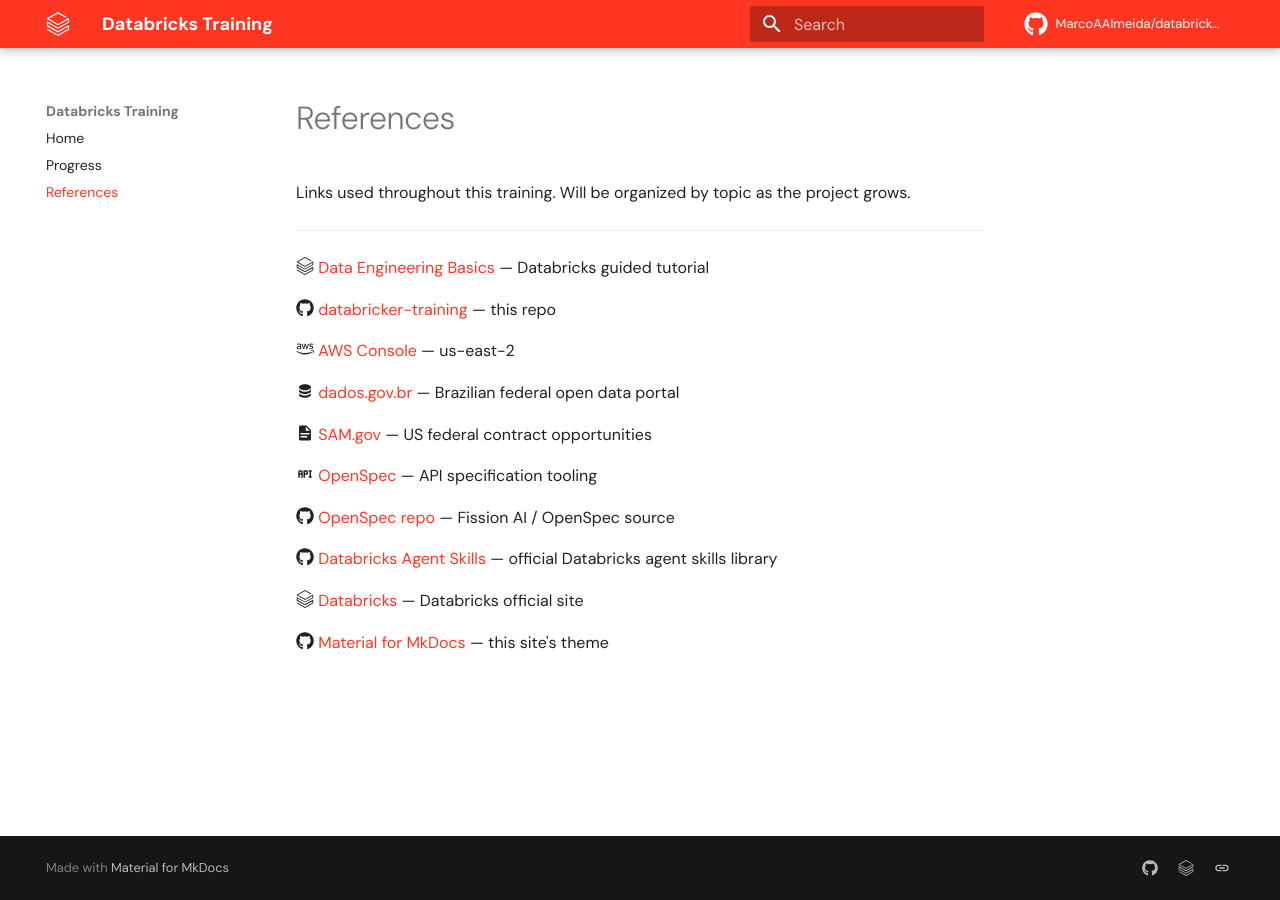
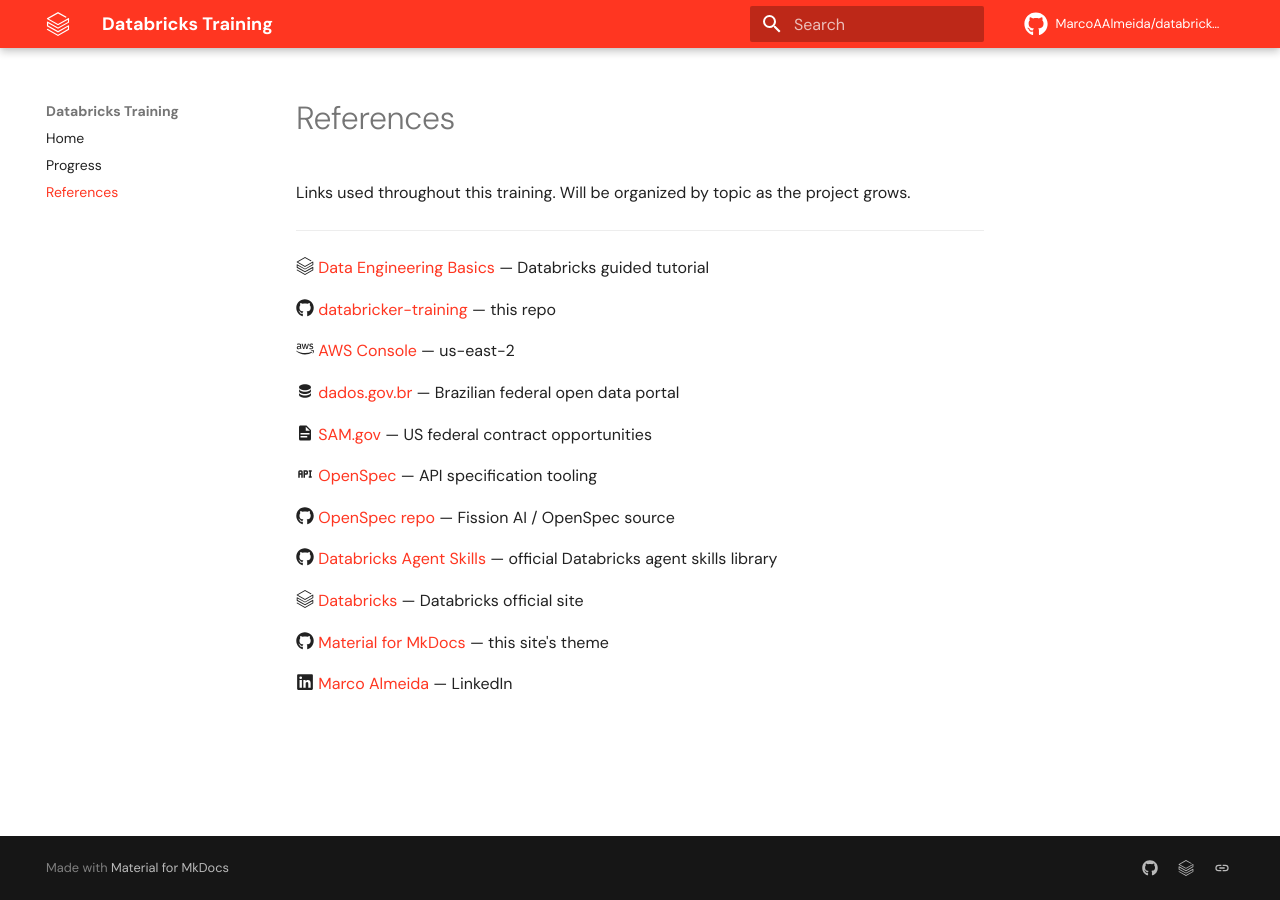
Before and after one commit to MarcoAAlmeida/databricker-training, an MkDocs documentation site: the page built from docs/references.md, in a window 1280 px wide. Built offline with MkDocs 1.6.1 and Material for MkDocs 9.7.7, drawn with Linux system fonts in a browser that asks for light colours; some web fonts are replaced; comment, search, counter and statistics services are not loaded.

Commit message:
add LinkedIn link

```diff
--- a/docs/references.md
+++ b/docs/references.md
@@ -23,3 +23,5 @@ Links used throughout this training. Will be organized by topic as the project g
 :simple-databricks: [Databricks](https://www.databricks.com/) — Databricks official site
 
 :fontawesome-brands-github: [Material for MkDocs](https://github.com/squidfunk/mkdocs-material) — this site's theme
+
+:fontawesome-brands-linkedin: [Marco Almeida](https://www.linkedin.com/in/marcoaasilva/) — LinkedIn
```
